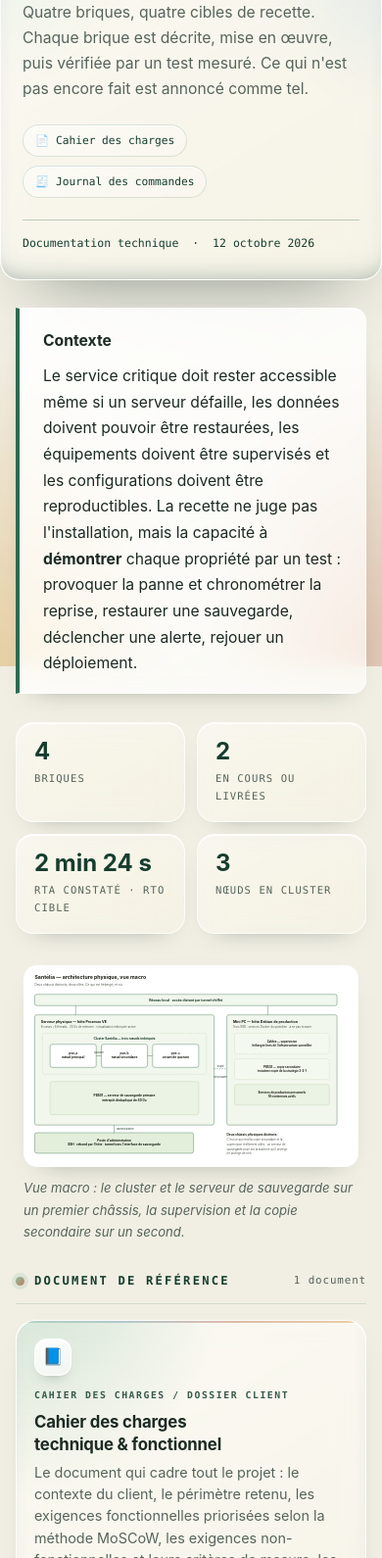
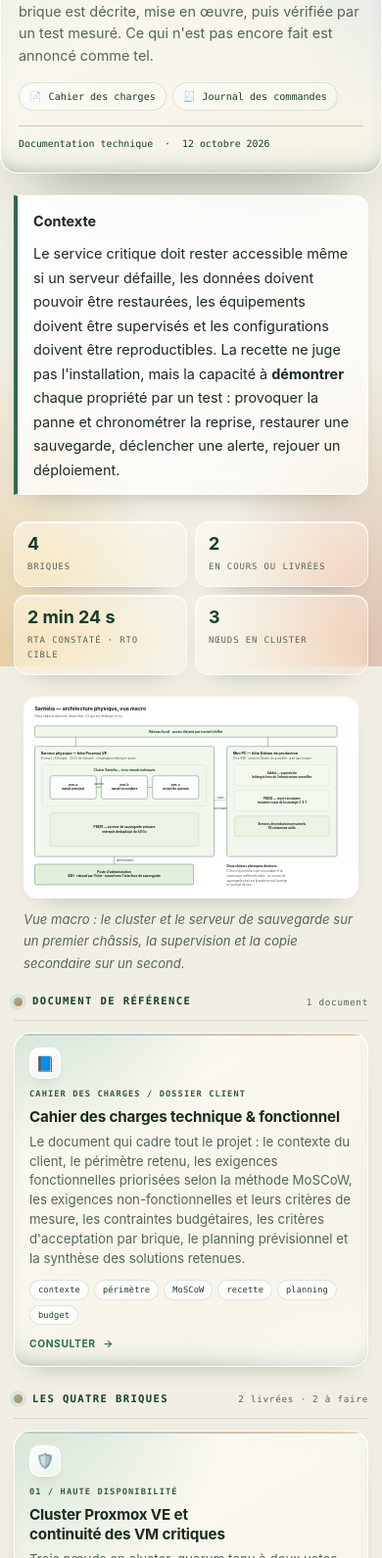
Before and after one commit to Flo466/santelia-iac, a website: page docs/index.html in a window 390 px wide. Shown: the part 164-1754 px from the top of the page at 98% size. Drawn offline with Linux system fonts and the light colour scheme.

Commit message:
docs : compactage du rendu mobile (cartes, textes, espacements)

```diff
--- a/docs/style.css
+++ b/docs/style.css
@@ -1148,29 +1148,30 @@ figure[id] {
 /* ============ mobile ============ */
 @media (max-width: 720px) {
   body {
-    font-size: 16px;
+    font-size: 15px;
   }
   .wrap,
   .wrap-wide {
-    padding: 0 16px;
+    padding: 0 14px;
   }
   .masthead {
-    padding: 14px 0 0;
-    margin-bottom: 28px;
+    padding: 10px 0 0;
+    margin-bottom: 22px;
   }
   .masthead > .wrap,
   .masthead > .wrap-wide {
-    padding: 28px 22px 26px;
-    border-radius: 20px;
+    padding: 22px 18px 20px;
+    border-radius: 18px;
   }
   .masthead h1 {
-    font-size: 1.72rem;
+    font-size: 1.45rem;
   }
   .masthead .lede {
-    font-size: 0.98rem;
+    font-size: 0.9rem;
+    line-height: 1.55;
   }
   .masthead .eyebrow {
-    font-size: 0.63rem;
+    font-size: 0.58rem;
     letter-spacing: 0.1em;
     line-height: 1.5;
     align-items: flex-start;
@@ -1181,35 +1182,160 @@ figure[id] {
   .masthead .eyebrow span {
     flex: none;
   }
+  .masthead .stamp {
+    font-size: 0.62rem;
+    margin-top: 15px;
+    padding-top: 10px;
+  }
+  .contact {
+    gap: 6px;
+    margin-top: 16px;
+  }
   .contact a {
-    font-size: 0.7rem;
-    padding: 6px 12px;
+    font-size: 0.63rem;
+    padding: 5px 10px;
+  }
+  .sec-head {
+    gap: 8px 12px;
+    margin-bottom: 12px;
+    padding-bottom: 10px;
+  }
+  .sec-title {
+    font-size: 0.66rem;
+    letter-spacing: 0.13em;
+  }
+  .sec-hint {
+    font-size: 0.58rem;
   }
   .grid {
     grid-template-columns: 1fr;
-    gap: 12px;
-    margin-bottom: 30px;
+    gap: 10px;
+    margin-bottom: 24px;
   }
   .card {
-    padding: 18px 18px 16px;
-    border-radius: 20px;
+    padding: 14px 15px 13px;
+    border-radius: 16px;
+  }
+  .card__icon {
+    width: 32px;
+    height: 32px;
+    margin-bottom: 8px;
+    font-size: 0.95rem;
+    border-radius: 10px;
+  }
+  .card__tag,
+  .card .no {
+    margin-bottom: 6px;
+    font-size: 0.54rem;
+    letter-spacing: 0.13em;
+  }
+  .card h3 {
+    margin-bottom: 5px;
+    font-size: 0.95rem;
+  }
+  .card p {
+    margin-bottom: 11px;
+    font-size: 0.83rem;
+    line-height: 1.5;
+  }
+  .card .pills {
+    gap: 5px;
+    margin-bottom: 11px;
+  }
+  .pill {
+    font-size: 0.54rem;
+    padding: 2px 8px;
+  }
+  .card__foot,
+  .card .foot .go {
+    font-size: 0.64rem;
+  }
+  .card__foot {
+    gap: 8px;
+  }
+  .card .req {
+    margin-bottom: 10px;
+    padding-top: 10px;
+  }
+  .card .req b {
+    font-size: 0.54rem;
+  }
+  .card .req span {
+    font-size: 0.8rem;
+  }
+  .status {
+    font-size: 0.54rem;
+    padding: 3px 9px;
+  }
+  .kpis {
+    grid-template-columns: repeat(2, 1fr);
+    gap: 8px;
+    margin-bottom: 22px;
+  }
+  .kpi {
+    padding: 12px 13px;
+    border-radius: 14px;
+  }
+  .kpi .n {
+    font-size: 1.12rem;
+  }
+  .kpi .l {
+    font-size: 0.56rem;
+  }
+  .banner {
+    padding: 12px 14px;
+    margin-bottom: 18px;
+  }
+  .banner .val {
+    font-size: 0.94rem;
+  }
+  .sommaire {
+    padding: 10px 14px;
+    margin-bottom: 20px;
+  }
+  .sommaire a {
+    font-size: 0.78rem;
+  }
+  blockquote {
+    padding: 14px 16px 12px;
+  }
+  blockquote p {
+    font-size: 0.9rem;
+  }
+  table {
+    font-size: 0.82rem;
+  }
+  th,
+  td {
+    padding: 8px 10px;
+  }
+  article h2 {
+    font-size: 1.08rem;
+  }
+  article h3 {
+    font-size: 0.98rem;
   }
   .skills {
-    margin-bottom: 34px;
+    margin-bottom: 26px;
   }
   .skills__grid {
-    grid-template-columns: repeat(auto-fit, minmax(140px, 1fr));
-    gap: 10px;
+    grid-template-columns: repeat(auto-fit, minmax(130px, 1fr));
+    gap: 8px;
   }
   .skill {
-    padding: 14px 14px 13px;
+    padding: 12px 12px 11px;
   }
   .note {
-    padding: 20px 18px 18px;
-    border-radius: 20px;
+    padding: 16px 15px 15px;
+    border-radius: 18px;
   }
-  article h2 {
-    font-size: 1.2rem;
+  .back {
+    margin-bottom: 18px;
+    padding: 7px 13px;
+    font-size: 0.72rem;
+  }
+  figure {
+    margin-bottom: 1.3em;
   }
   .masthead > .wrap,
   .masthead > .wrap-wide,
```
